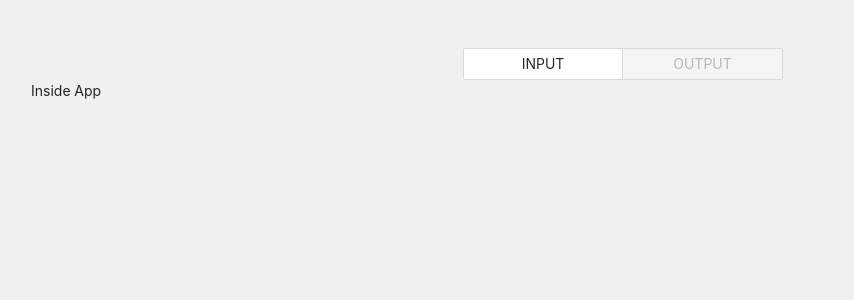
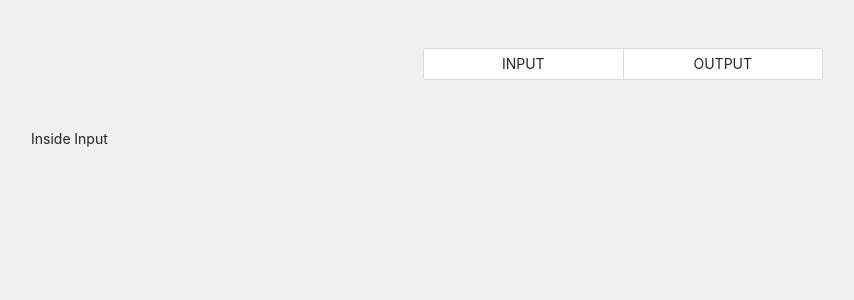
Before and after one commit to GBarkhatov/20-12-13-gbarkhatov-datameister, a React (Create React App) app: page / in a window 1280 px wide. Shown: the top 300 px of the page, without its empty margins (17-871 px from the left). Built offline with nearby package versions, Linux system fonts and the light colour scheme.

Commit message:
add basic styles

```diff
--- a/src/App.js
+++ b/src/App.js
@@ -1,6 +1,9 @@
 import React, { useState } from 'react'
 import styled from 'styled-components/macro'
 import { Radio } from 'antd'
+
+import Input from './components/Input'
+import Output from './components/Output'
 
 const Component = styled.div`
   padding: 1rem;
@@ -13,33 +16,46 @@ const Component = styled.div`
 const ButtonsWrapper = styled.div`
   display: flex;
   justify-content: center;
+  margin-bottom: 1rem;
+
+  @media screen and (min-width: 768px) {
+    margin-bottom: 3rem;
+  }
 
   & > div {
     display: flex;
+    width: 100%;
+    max-width: 400px;
   }
 
   & > div > label {
     flex: 1;
-    width: 100%;
-    min-width: 10rem;
     text-align: center;
   }
 `
 
+const ContentWrapper = styled.div``
+
 const App = () => {
   const [inputMode, setInputMode] = useState(true)
+
+  const toggleInput = (mode) => () => {
+    setInputMode(mode)
+  }
 
   return (
     <Component>
       <ButtonsWrapper>
         <Radio.Group>
-          <Radio.Button value='small'>INPUT</Radio.Button>
-          <Radio.Button value='default' disabled>
+          <Radio.Button value='small' onClick={toggleInput(true)}>
+            INPUT
+          </Radio.Button>
+          <Radio.Button value='default' onClick={toggleInput(false)}>
             OUTPUT
           </Radio.Button>
         </Radio.Group>
       </ButtonsWrapper>
-      Inside App
+      <ContentWrapper>{inputMode ? <Input /> : <Output />}</ContentWrapper>
     </Component>
   )
 }
--- /dev/null
+++ b/src/components/Input.js
@@ -0,0 +1,12 @@
+import React from 'react'
+import styled from 'styled-components/macro'
+
+const Component = styled.div``
+
+const Input = () => (
+  <Component>
+    Inside Input
+  </Component>
+)
+
+export default Input
--- /dev/null
+++ b/src/components/Output.js
@@ -0,0 +1,12 @@
+import React from 'react'
+import styled from 'styled-components/macro'
+
+const Component = styled.div``
+
+const Output = () => (
+  <Component>
+    Inside Output
+  </Component>
+)
+
+export default Output
```
